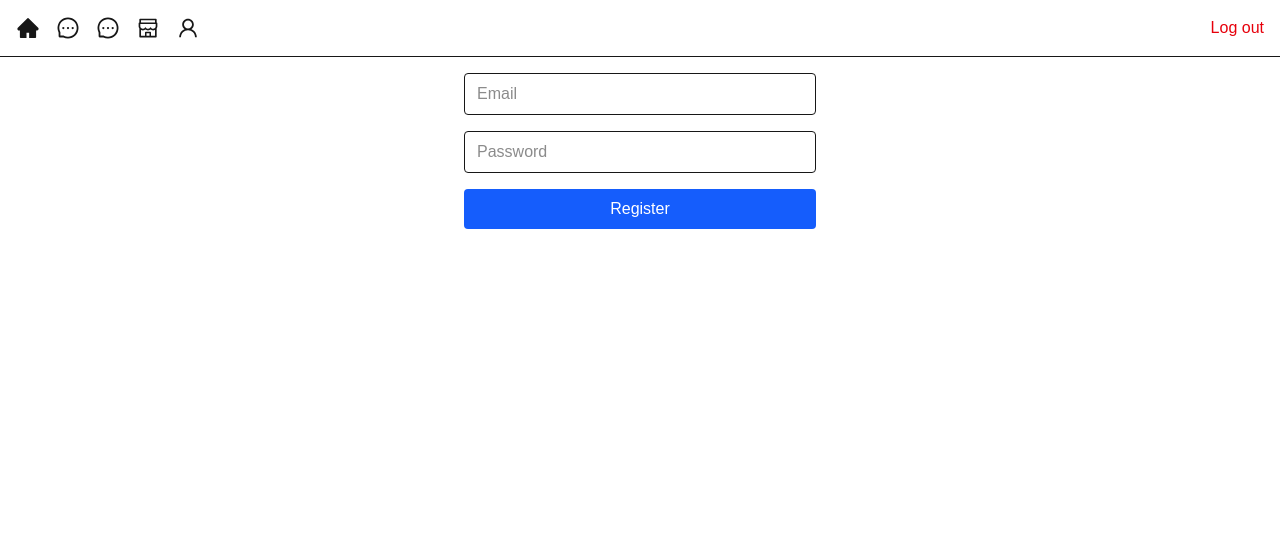
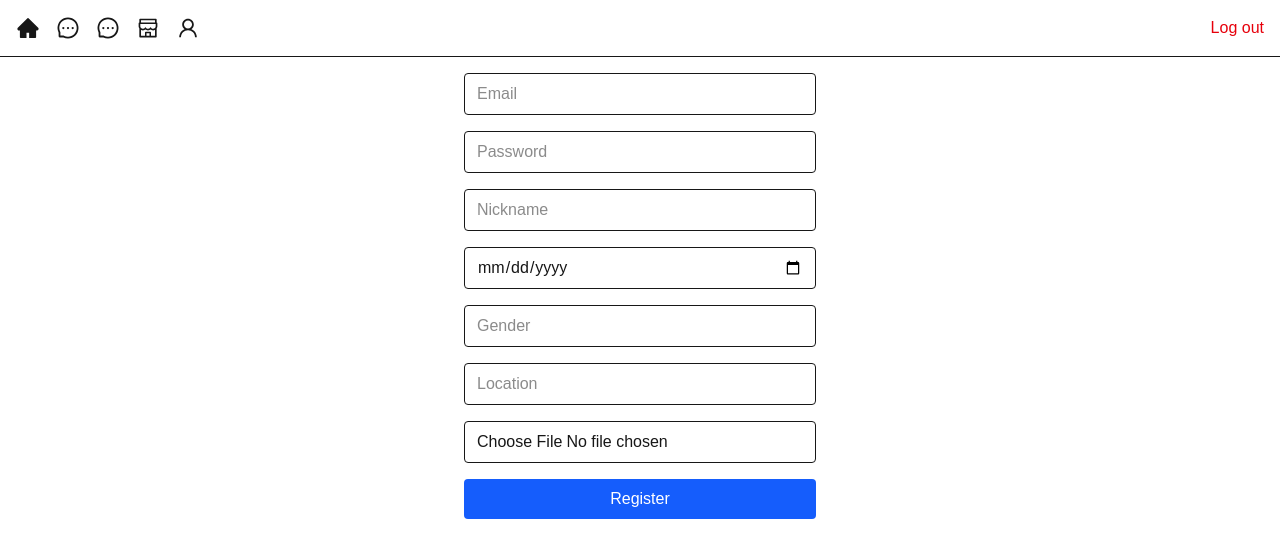
Before and after one commit to matusadamovic/lumia-app, a Next.js app: page /register in a window 1280 px wide. Shown: the top 558 px of the page. Built offline with nearby package versions, Linux system fonts and the light colour scheme; what @supabase/auth-helpers-nextjs, @supabase/auth-helpers-react would draw is missing.

Commit message:
Extend registration with profile fields

```diff
--- a/src/app/register/page.tsx
+++ b/src/app/register/page.tsx
@@ -8,17 +8,70 @@ export default function RegisterPage() {
   const router = useRouter();
   const [email, setEmail] = useState('');
   const [password, setPassword] = useState('');
+  const [nickname, setNickname] = useState('');
+  const [birthdate, setBirthdate] = useState('');
+  const [gender, setGender] = useState('');
+  const [location, setLocation] = useState('');
+  const [avatarFile, setAvatarFile] = useState<File | null>(null);
   const [error, setError] = useState<string | null>(null);
 
   async function handleSubmit(e: FormEvent) {
     e.preventDefault();
     setError(null);
-    const { error } = await supabase.auth.signUp({ email, password });
-    if (!error) {
-      router.push('/');
-    } else {
-      setError(error.message);
+
+    if (!nickname || !birthdate || !gender || !location) {
+      setError('Please fill in all required fields.');
+      return;
     }
+
+    const { data: signUpData, error: signUpError } = await supabase.auth.signUp({
+      email,
+      password,
+    });
+
+    if (signUpError) {
+      setError(signUpError.message);
+      return;
+    }
+
+    const user = signUpData.user;
+    if (!user) {
+      setError('Failed to create user.');
+      return;
+    }
+
+    let avatar_url: string | null = null;
+    if (avatarFile) {
+      const {
+        data: uploadData,
+        error: uploadError,
+      } = await supabase.storage
+        .from('avatars')
+        .upload(`public/${user.id}`, avatarFile, { upsert: true });
+      if (uploadError) {
+        setError(uploadError.message);
+        return;
+      }
+      avatar_url = supabase.storage
+        .from('avatars')
+        .getPublicUrl(uploadData.path).data.publicUrl;
+    }
+
+    const { error: profileError } = await supabase.from('profiles').insert({
+      id: user.id,
+      avatar_url,
+      nickname,
+      birthdate,
+      gender,
+      location,
+    });
+
+    if (profileError) {
+      setError(profileError.message);
+      return;
+    }
+
+    router.push('/profile');
   }
 
   return (
@@ -39,6 +92,43 @@ export default function RegisterPage() {
         className="border px-3 py-2 rounded"
         required
       />
+      <input
+        type="text"
+        value={nickname}
+        onChange={(e) => setNickname(e.target.value)}
+        placeholder="Nickname"
+        className="border px-3 py-2 rounded"
+        required
+      />
+      <input
+        type="date"
+        value={birthdate}
+        onChange={(e) => setBirthdate(e.target.value)}
+        className="border px-3 py-2 rounded"
+        required
+      />
+      <input
+        type="text"
+        value={gender}
+        onChange={(e) => setGender(e.target.value)}
+        placeholder="Gender"
+        className="border px-3 py-2 rounded"
+        required
+      />
+      <input
+        type="text"
+        value={location}
+        onChange={(e) => setLocation(e.target.value)}
+        placeholder="Location"
+        className="border px-3 py-2 rounded"
+        required
+      />
+      <input
+        type="file"
+        accept="image/*"
+        onChange={(e) => setAvatarFile(e.target.files ? e.target.files[0] : null)}
+        className="border px-3 py-2 rounded"
+      />
       {error && <p className="text-red-600 text-sm">{error}</p>}
       <button type="submit" className="bg-blue-600 text-white rounded px-4 py-2">
         Register
```
